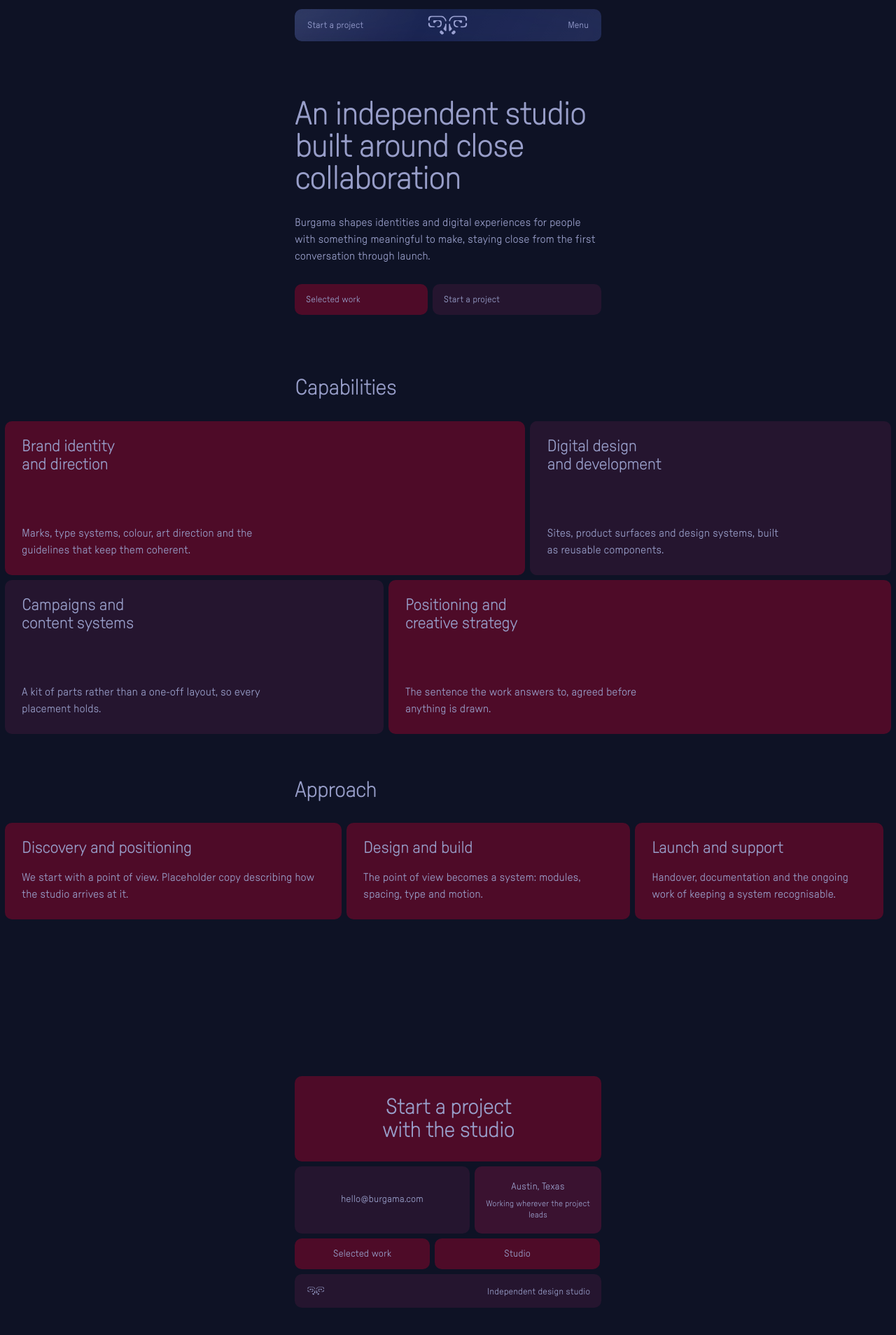
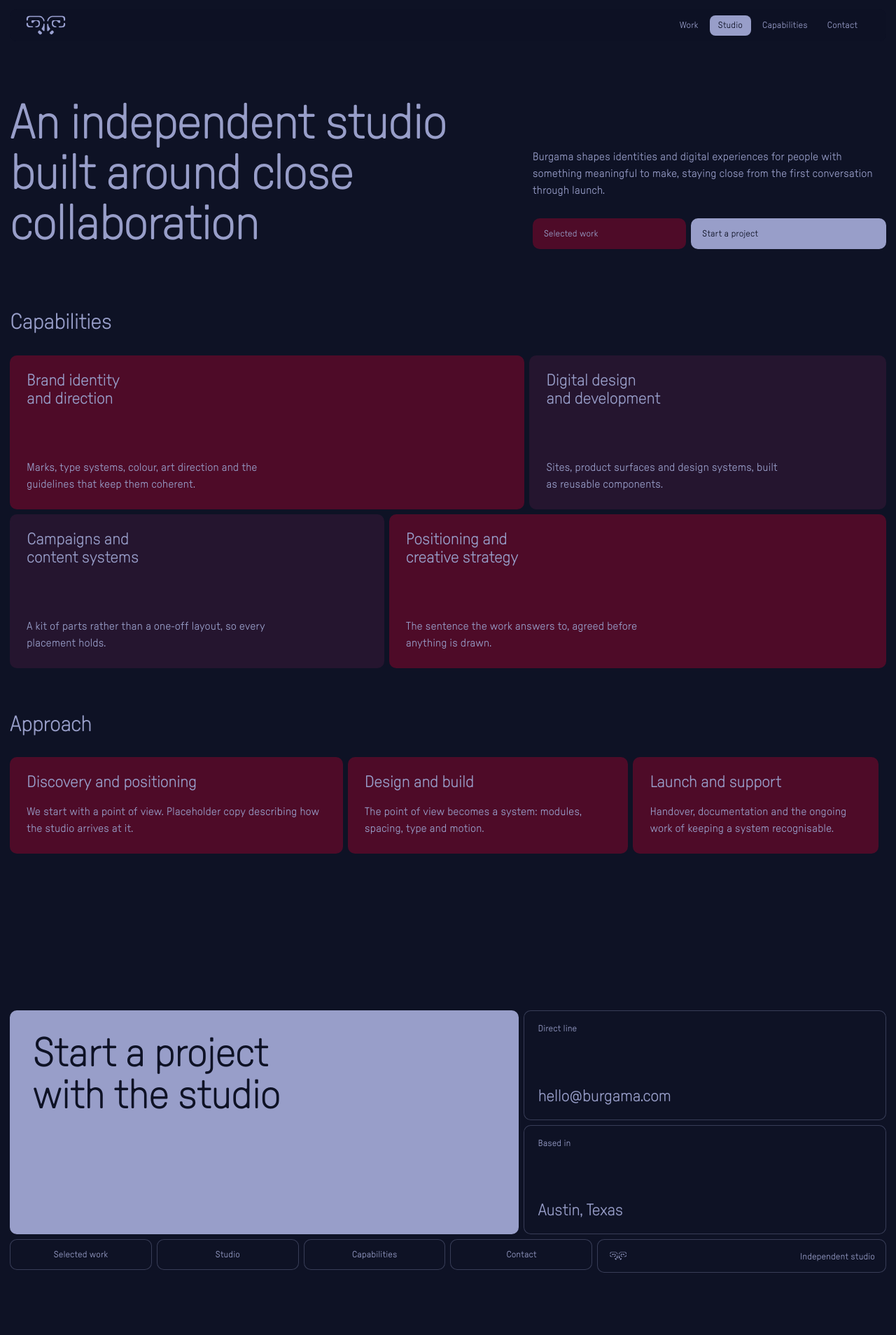
Before and after one commit to cedarandcactus/burgama-site-14.5, a Next.js app: page /studio in a window 1280 px wide. Shown: the top 1908 px of the page at 70% size. Built offline with nearby package versions, Linux system fonts and the light colour scheme.

Commit message:
feat: enhance layout and styling for contact and home pages

```diff
--- a/app/contact/page.tsx
+++ b/app/contact/page.tsx
@@ -25,7 +25,7 @@ export default function ContactPage() {
           className="t-display rail mx-auto mb-6"
         />
 
-        <div className="flex flex-col gap-module md:flex-row">
+        <div className="rail mx-auto flex flex-col gap-module md:flex-row">
           <a
             href="mailto:hello@burgama.com"
             className="flex min-h-[36svh] flex-col justify-between gap-8 rounded-module bg-surface-1 p-6 transition-colors duration-300 ease-module hover:bg-periwinkle hover:text-navy focus-visible:bg-periwinkle focus-visible:text-navy md:basis-[58%] md:p-10"
@@ -57,7 +57,7 @@ export default function ContactPage() {
           lines={['Useful to include']}
           className="t-title rail mx-auto mb-6"
         />
-        <div className="flex flex-wrap gap-module">
+        <div className="rail mx-auto flex flex-wrap gap-module">
           {INCLUDE.map((item) => (
             <p
               key={item.label}
--- a/app/globals.css
+++ b/app/globals.css
@@ -127,6 +127,30 @@
 @utility rail {
   width: 100%;
   max-width: 438px;
+
+  @media (min-width: 700px) {
+    max-width: min(1440px, calc(100vw - 28px));
+  }
+}
+
+@utility reading-measure {
+  width: 100%;
+  max-width: 44rem;
+}
+
+@utility section-burgundy {
+  background-color: var(--surface-1);
+  color: var(--periwinkle);
+}
+
+@utility section-navy {
+  background-color: var(--navy);
+  color: var(--periwinkle);
+}
+
+@utility pair-invert {
+  background-color: var(--periwinkle);
+  color: var(--navy);
 }
 
 @utility wordmark {
@@ -273,6 +297,23 @@
   height: var(--shell-height);
   padding: 0 14px;
   gap: 11px;
+}
+
+@media (min-width: 700px) {
+  .burgama-shell {
+    width: min(1440px, calc(100vw - 28px)) !important;
+    background: rgb(14 18 37 / 0.94);
+  }
+
+  .burgama-shell::before,
+  .burgama-shell::after {
+    display: none;
+  }
+
+  .burgama-bar {
+    grid-template-columns: auto minmax(0, 1fr) auto;
+    padding-inline: 18px;
+  }
 }
 
 @media (max-width: 580px) {
--- a/app/page.tsx
+++ b/app/page.tsx
@@ -18,16 +18,17 @@ export default function HomePage() {
 
       <section
         aria-labelledby="premise-title"
-        className="premise-bridge px-module py-32 md:py-44"
+        className="premise-bridge section-burgundy px-module py-32 md:py-44"
       >
-        <div className="rail mx-auto flex flex-col items-center gap-7 text-center">
+        <div className="rail mx-auto grid items-end gap-10 min-[900px]:grid-cols-12 min-[900px]:gap-module">
           <AnimatedText
             as="h1"
             id="premise-title"
             lines={['Made for', 'what comes next']}
-            className="t-display w-full"
+            className="t-display w-full min-[900px]:col-span-7 min-[900px]:text-left min-[900px]:text-7xl"
           />
-          <p className="t-body text-pretty">
+          <div className="flex flex-col gap-7 min-[900px]:col-span-5">
+            <p className="t-body reading-measure text-pretty">
               Burgama is a marketing and design studio building brands, digital experiences,
               content and growth systems. The work begins with a point of view, then moves
               across every place a brand meets its audience.
@@ -36,9 +37,10 @@ export default function HomePage() {
               className="premise-actions w-full"
               actions={[
                 { label: 'Selected work', href: '/work', basis: '44%', tone: 'surface-1' },
-              { label: 'Start a project', href: '/contact', basis: '56%', tone: 'surface-2' },
+                { label: 'Start a project', href: '/contact', basis: '56%', tone: 'periwinkle' },
               ]}
             />
+          </div>
         </div>
       </section>
 
@@ -46,25 +48,25 @@ export default function HomePage() {
 
       <section
         aria-labelledby="work-title"
-        className="flex flex-col gap-module px-module pb-28 md:pb-40"
+        className="section-burgundy flex flex-col gap-module px-module py-28 md:py-40"
       >
-        <div className="rail mx-auto mb-6 flex flex-col gap-4">
-          <AnimatedText as="h2" id="work-title" lines={['Selected work']} className="t-title" />
-          <p className="t-body">
+        <div className="rail mx-auto mb-6 grid gap-4 min-[900px]:grid-cols-12 min-[900px]:items-end">
+          <AnimatedText as="h2" id="work-title" lines={['Selected work']} className="t-title min-[900px]:col-span-7 min-[900px]:text-6xl" />
+          <p className="t-body reading-measure min-[900px]:col-span-5">
             Curated client stories spanning brand, web, marketing, content, production and
             growth—presented as connected engagements, not isolated deliverables.
           </p>
         </div>
 
-        <div className="rail mx-auto flex w-full flex-col gap-module">
-          <ProjectCard project={feature} size="feature" />
-          <ProjectCard project={second} size="feature" />
-          <ProjectCard project={third} size="feature" />
-          <ProjectCard project={fourth} size="feature" />
+        <div className="rail mx-auto grid w-full gap-module min-[900px]:grid-cols-12">
+          <ProjectCard project={feature} size="feature" className="min-[900px]:col-span-7" />
+          <ProjectCard project={second} size="feature" className="min-[900px]:col-span-5" />
+          <ProjectCard project={third} size="medium" className="min-[900px]:col-span-5" />
+          <ProjectCard project={fourth} size="medium" className="min-[900px]:col-span-7" />
 
           <Link
             href="/work"
-            className="t-section flex h-32 items-end rounded-module bg-surface-2 p-5 transition-colors duration-300 ease-module hover:bg-periwinkle hover:text-navy focus-visible:bg-periwinkle focus-visible:text-navy md:p-7"
+            className="t-section pair-invert flex h-32 items-end rounded-module p-5 transition-colors duration-300 ease-module hover:bg-surface-1 hover:text-periwinkle focus-visible:bg-surface-1 focus-visible:text-periwinkle md:p-7 min-[900px]:col-span-12"
           >
             All work
           </Link>
--- a/app/studio/page.tsx
+++ b/app/studio/page.tsx
@@ -58,22 +58,24 @@ export default function StudioPage() {
   return (
     <>
       <section className="flex flex-col gap-module px-module pt-[92px] pb-16 md:pt-[140px]">
-        <div className="rail mx-auto mb-6 flex flex-col gap-7">
+        <div className="rail mx-auto mb-6 grid gap-7 min-[900px]:grid-cols-12 min-[900px]:items-end">
           <AnimatedText
             as="h1"
             lines={['An independent studio', 'built around close', 'collaboration']}
-            className="t-display"
+            className="t-display min-[900px]:col-span-7 min-[900px]:text-7xl"
           />
-          <p className="t-body">
+          <div className="flex flex-col gap-7 min-[900px]:col-span-5">
+            <p className="t-body reading-measure">
               Burgama shapes identities and digital experiences for people with something
               meaningful to make, staying close from the first conversation through launch.
             </p>
             <ModularButtonGroup
               actions={[
                 { label: 'Selected work', href: '/work', basis: '44%', tone: 'surface-1' },
-              { label: 'Start a project', href: '/contact', basis: '56%', tone: 'surface-2' },
+                { label: 'Start a project', href: '/contact', basis: '56%', tone: 'periwinkle' },
               ]}
             />
+          </div>
         </div>
       </section>
 
@@ -88,7 +90,7 @@ export default function StudioPage() {
           lines={['Capabilities']}
           className="t-title rail mx-auto mb-6"
         />
-        <div className="flex flex-wrap gap-module">
+        <div className="rail mx-auto flex flex-wrap gap-module">
           {CAPABILITIES.map((item) => (
             <div
               key={item.title}
@@ -113,7 +115,7 @@ export default function StudioPage() {
           lines={['Approach']}
           className="t-title rail mx-auto mb-6"
         />
-        <div className="flex flex-col gap-module md:flex-row">
+        <div className="rail mx-auto flex flex-col gap-module md:flex-row">
           {APPROACH.map((step) => (
             <div
               key={step.title}
--- a/app/work/[slug]/page.tsx
+++ b/app/work/[slug]/page.tsx
@@ -44,7 +44,7 @@ export default async function ProjectPage({
 
   return (
     <>
-      <article className="flex flex-col gap-16 px-module pt-[92px] md:gap-24 md:pt-[140px]">
+      <article className="rail mx-auto flex flex-col gap-16 px-module pt-[92px] md:gap-24 md:pt-[140px]">
         <header className="flex flex-col gap-module">
           <div className="rail mx-auto mb-6 flex flex-col gap-6">
             <AnimatedText as="h1" lines={[project.title]} className="t-display" />
--- a/components/site-footer.tsx
+++ b/components/site-footer.tsx
@@ -3,53 +3,52 @@ import { AnimatedText } from '@/components/animated-text'
 import { BrandMark } from '@/components/brand-mark'
 
 const LINKS = [
-  { label: 'Selected work', href: '/work', basis: '44%' },
-  { label: 'Studio', href: '/studio', basis: '54%' },
+  { label: 'Selected work', href: '/work' },
+  { label: 'Studio', href: '/studio' },
+  { label: 'Capabilities', href: '/#capabilities' },
+  { label: 'Contact', href: '/contact' },
 ]
 
 export function SiteFooter() {
   return (
-    <footer className="px-module py-12 md:py-20">
-      <div className="rail mx-auto flex flex-col gap-module">
-        <div className="rounded-module bg-surface-1 p-5 text-center md:p-7">
+    <footer className="section-navy px-module py-12 md:py-20">
+      <div className="rail mx-auto grid gap-module min-[900px]:grid-cols-12">
+        <div className="pair-invert rounded-module p-5 md:p-8 min-[900px]:col-span-7 min-[900px]:row-span-2 min-[900px]:min-h-[320px]">
           <AnimatedText
             as="h2"
             lines={['Start a project', 'with the studio']}
-            className="t-title mx-auto max-w-[18ch]"
+            className="t-title max-w-[18ch] min-[900px]:text-6xl"
           />
         </div>
 
-        <div className="flex gap-module">
-          <a
-            href="mailto:hello@burgama.com"
-            className="flex min-h-24 basis-[58%] flex-col items-center justify-center rounded-module bg-surface-2 p-4 text-center font-sans text-sm leading-relaxed transition-colors duration-300 ease-module hover:bg-periwinkle hover:text-navy focus-visible:bg-periwinkle focus-visible:text-navy"
-          >
-            hello@burgama.com
-          </a>
-          <p className="flex min-h-24 basis-[42%] flex-col items-center justify-center rounded-module bg-surface-3 p-4 text-center font-sans text-sm leading-relaxed">
-            Austin, Texas
-            <span className="mt-1 block text-xs leading-snug text-muted-foreground">
-              Working wherever the project leads
-            </span>
-          </p>
-        </div>
+        <a
+          href="mailto:hello@burgama.com"
+          className="flex min-h-24 flex-col justify-between rounded-module bg-navy p-5 ring-1 ring-inset ring-periwinkle/30 transition-colors duration-300 ease-module hover:bg-periwinkle hover:text-navy focus-visible:bg-periwinkle focus-visible:text-navy min-[900px]:col-span-5"
+        >
+          <span className="t-ui">Direct line</span>
+          <span className="t-section">hello@burgama.com</span>
+        </a>
 
-        <div className="flex gap-module">
+        <p className="flex min-h-24 flex-col justify-between rounded-module bg-navy p-5 ring-1 ring-inset ring-periwinkle/30 min-[900px]:col-span-5">
+          <span className="t-ui">Based in</span>
+          <span className="t-section">Austin, Texas</span>
+        </p>
+
+        <nav aria-label="Footer" className="grid grid-cols-2 gap-module min-[900px]:col-span-8 min-[900px]:grid-cols-4">
           {LINKS.map((link) => (
             <Link
               key={link.href}
               href={link.href}
-              style={{ flexBasis: link.basis }}
-              className="flex h-control items-center justify-center rounded-module bg-surface-1 px-4 text-center font-sans text-sm leading-none transition-colors duration-300 ease-module hover:bg-periwinkle hover:text-navy focus-visible:bg-periwinkle focus-visible:text-navy"
+              className="t-ui flex h-control items-center justify-center rounded-module bg-navy px-4 text-center ring-1 ring-inset ring-periwinkle/30 transition-colors duration-300 ease-module hover:bg-periwinkle hover:text-navy focus-visible:bg-periwinkle focus-visible:text-navy"
             >
               {link.label}
             </Link>
           ))}
-        </div>
+        </nav>
 
-        <div className="flex items-end justify-between gap-module rounded-module bg-surface-2 p-4">
+        <div className="flex items-end justify-between gap-module rounded-module bg-navy p-4 ring-1 ring-inset ring-periwinkle/30 min-[900px]:col-span-4">
           <BrandMark className="h-4 w-auto" />
-          <p className="t-ui text-right">Independent design studio</p>
+          <p className="t-ui text-right">Independent studio</p>
         </div>
       </div>
     </footer>
--- a/components/site-nav.tsx
+++ b/components/site-nav.tsx
@@ -123,7 +123,7 @@ export function SiteNav() {
           <div className="burgama-bar">
           <Link
             href="/contact"
-            className="t-ui justify-self-start rounded-sm px-1 py-2 transition-colors duration-200 hover:text-surface-3 focus-visible:text-navy"
+            className="t-ui justify-self-start rounded-sm px-1 py-2 transition-colors duration-200 hover:text-periwinkle focus-visible:text-navy min-[700px]:hidden"
           >
             Start a project
           </Link>
@@ -143,10 +143,30 @@ export function SiteNav() {
             aria-expanded={open}
             aria-controls="site-menu"
             onClick={() => setOpen((value) => !value)}
-            className="t-ui justify-self-end rounded-sm px-1 py-2 transition-colors duration-200 hover:text-surface-3 focus-visible:text-navy"
+            className="t-ui justify-self-end rounded-sm px-1 py-2 transition-colors duration-200 hover:text-periwinkle focus-visible:text-navy min-[700px]:hidden"
           >
             {open ? 'Close' : 'Menu'}
           </button>
+
+          <div className="hidden items-center justify-end gap-1 min-[700px]:flex">
+            {[
+              { label: 'Work', href: '/work' },
+              { label: 'Studio', href: '/studio' },
+              { label: 'Capabilities', href: '/#capabilities' },
+              { label: 'Contact', href: '/contact' },
+            ].map((item) => (
+              <Link
+                key={item.label}
+                href={item.href}
+                aria-current={isActive(item.href) ? 'page' : undefined}
+                className={`t-ui rounded-sm px-3 py-2 transition-colors duration-200 hover:bg-periwinkle hover:text-navy focus-visible:bg-periwinkle focus-visible:text-navy ${
+                  isActive(item.href) ? 'bg-periwinkle text-navy' : 'text-periwinkle'
+                }`}
+              >
+                {item.label}
+              </Link>
+            ))}
+          </div>
           </div>
         </div>
 
@@ -154,7 +174,7 @@ export function SiteNav() {
           id="site-menu"
           ref={panelRef}
           aria-hidden={!open}
-          className="grid w-full max-w-full transition-[grid-template-rows] duration-700 ease-module"
+          className="grid w-full max-w-full transition-[grid-template-rows] duration-700 ease-module min-[700px]:hidden"
           style={{ gridTemplateRows: open ? '1fr' : '0fr' }}
         >
           <div className="overflow-hidden">
--- a/components/social-performance-band.tsx
+++ b/components/social-performance-band.tsx
@@ -14,19 +14,16 @@ const studioCapabilities = [
     eyebrow: 'Web',
     title: 'Digital experiences with a job to do.',
     body: 'Strategy, UX, visual design and development brought together as one connected customer experience.',
-    tone: 'bg-surface-1',
   },
   {
     eyebrow: 'Brand',
     title: 'Identity built for every place it needs to live.',
     body: 'Positioning, visual systems and product thinking that give brands a clear and usable point of view.',
-    tone: 'bg-surface-2',
   },
   {
     eyebrow: 'Content',
     title: 'Stories shaped for the channel and the moment.',
     body: 'Campaign concepts, photography, film, UGC and retailer collaborations made as one flexible content system.',
-    tone: 'bg-surface-1',
   },
 ]
 
@@ -104,11 +101,16 @@ export function SocialPerformanceBand() {
   }, [])
 
   return (
-    <section ref={ref} aria-labelledby="studio-proof-title" className="px-module pb-28 md:pb-40">
-      <div className="rail mx-auto flex flex-col gap-module overflow-hidden">
-        <div className="overflow-hidden rounded-module bg-periwinkle p-5 text-navy md:p-7">
+    <section
+      id="capabilities"
+      ref={ref}
+      aria-labelledby="studio-proof-title"
+      className="section-navy scroll-mt-24 px-module py-28 md:py-40"
+    >
+      <div className="rail mx-auto grid gap-module overflow-hidden min-[900px]:grid-cols-12">
+        <div className="pair-invert overflow-hidden rounded-module p-5 md:p-8 min-[900px]:col-span-5 min-[900px]:min-h-[420px]">
           <p className="t-ui mb-12">Burgama, broadly speaking</p>
-          <h2 id="studio-proof-title" className="t-title text-balance">
+          <h2 id="studio-proof-title" className="t-title text-balance min-[900px]:text-5xl">
             {['One studio.', 'Four connected practices.'].map((line, index) => (
               <span key={line} className="block overflow-hidden">
                 <span
@@ -128,22 +130,22 @@ export function SocialPerformanceBand() {
         {studioCapabilities.slice(0, 2).map((capability, index) => (
           <article
             key={capability.eyebrow}
-            className={`flex min-h-64 flex-col justify-between rounded-module p-5 transition-transform duration-700 ease-module motion-reduce:transform-none md:p-7 ${capability.tone}`}
+            className="flex min-h-64 flex-col justify-between rounded-module bg-navy p-5 ring-1 ring-inset ring-periwinkle/30 transition-transform duration-700 ease-module motion-reduce:transform-none md:p-8 min-[900px]:col-span-7 min-[900px]:min-h-[206px]"
             style={{
               transform: visible ? 'translate3d(0,0,0)' : 'translate3d(0,18%,0)',
               transitionDelay: `${120 + index * 90}ms`,
             }}
           >
             <p className="t-ui">{capability.eyebrow}</p>
-            <div className="flex flex-col gap-4">
-              <h3 className="t-section text-balance">{capability.title}</h3>
-              <p className="t-body text-pretty">{capability.body}</p>
+            <div className="flex flex-col gap-4 min-[900px]:flex-row min-[900px]:items-end min-[900px]:justify-between">
+              <h3 className="t-section max-w-[18ch] text-balance">{capability.title}</h3>
+              <p className="t-body max-w-[38ch] text-pretty">{capability.body}</p>
             </div>
           </article>
         ))}
 
         <article
-          className="rounded-module bg-surface-2 p-5 transition-transform duration-700 ease-module motion-reduce:transform-none md:p-7"
+          className="pair-invert rounded-module p-5 transition-transform duration-700 ease-module motion-reduce:transform-none md:p-8 min-[900px]:col-span-8"
           style={{
             transform: visible ? 'translate3d(0,0,0)' : 'translate3d(0,18%,0)',
             transitionDelay: '300ms',
@@ -151,11 +153,13 @@ export function SocialPerformanceBand() {
         >
           <p className="t-ui mb-12">Social</p>
           <h3 className="t-section mb-7 text-balance">Content made to travel.</h3>
-          <div className="grid grid-cols-2 gap-module">
+          <div className="grid grid-cols-2 gap-module min-[1100px]:grid-cols-4">
             {socialStats.map((stat, index) => (
               <div
                 key={stat.label}
-                className={`flex min-h-32 flex-col justify-between rounded-module p-4 ${index === 0 ? 'col-span-2 bg-periwinkle text-navy' : 'bg-surface-1'}`}
+                className={`flex min-h-32 flex-col justify-between rounded-module p-4 ${
+                  index === 0 ? 'col-span-2 bg-navy text-periwinkle min-[1100px]:col-span-2' : 'bg-navy text-periwinkle'
+                }`}
               >
                 <strong className={`${index === 0 ? 'text-6xl md:text-7xl' : 'text-4xl md:text-5xl'} font-serif leading-none tracking-[-0.06em]`}>
                   <CountUp value={stat.value} suffix={stat.suffix} />
@@ -169,7 +173,7 @@ export function SocialPerformanceBand() {
         {studioCapabilities.slice(2).map((capability) => (
           <article
             key={capability.eyebrow}
-            className={`flex min-h-64 flex-col justify-between rounded-module p-5 transition-transform delay-500 duration-700 ease-module motion-reduce:transform-none md:p-7 ${capability.tone}`}
+            className="flex min-h-64 flex-col justify-between rounded-module bg-navy p-5 ring-1 ring-inset ring-periwinkle/30 transition-transform delay-500 duration-700 ease-module motion-reduce:transform-none md:p-8 min-[900px]:col-span-4"
             style={{ transform: visible ? 'translate3d(0,0,0)' : 'translate3d(0,18%,0)' }}
           >
             <p className="t-ui">{capability.eyebrow}</p>
--- a/components/work-index.tsx
+++ b/components/work-index.tsx
@@ -27,9 +27,9 @@ export function WorkIndex({ projects }: { projects: Project[] }) {
   const options: (Discipline | 'All')[] = ['All', ...disciplines]
 
   return (
-    <div className="flex flex-col gap-module">
+    <div className="rail mx-auto flex flex-col gap-module">
       <div
-        className="rail mx-auto mb-6 flex flex-wrap gap-module"
+        className="mb-6 flex flex-wrap gap-module"
         role="group"
         aria-label="Filter by discipline"
       >
```
Also changed, not shown: components/project-card.tsx (+4 -4 lines). Lines whose indentation alone changed are shown as unchanged.
